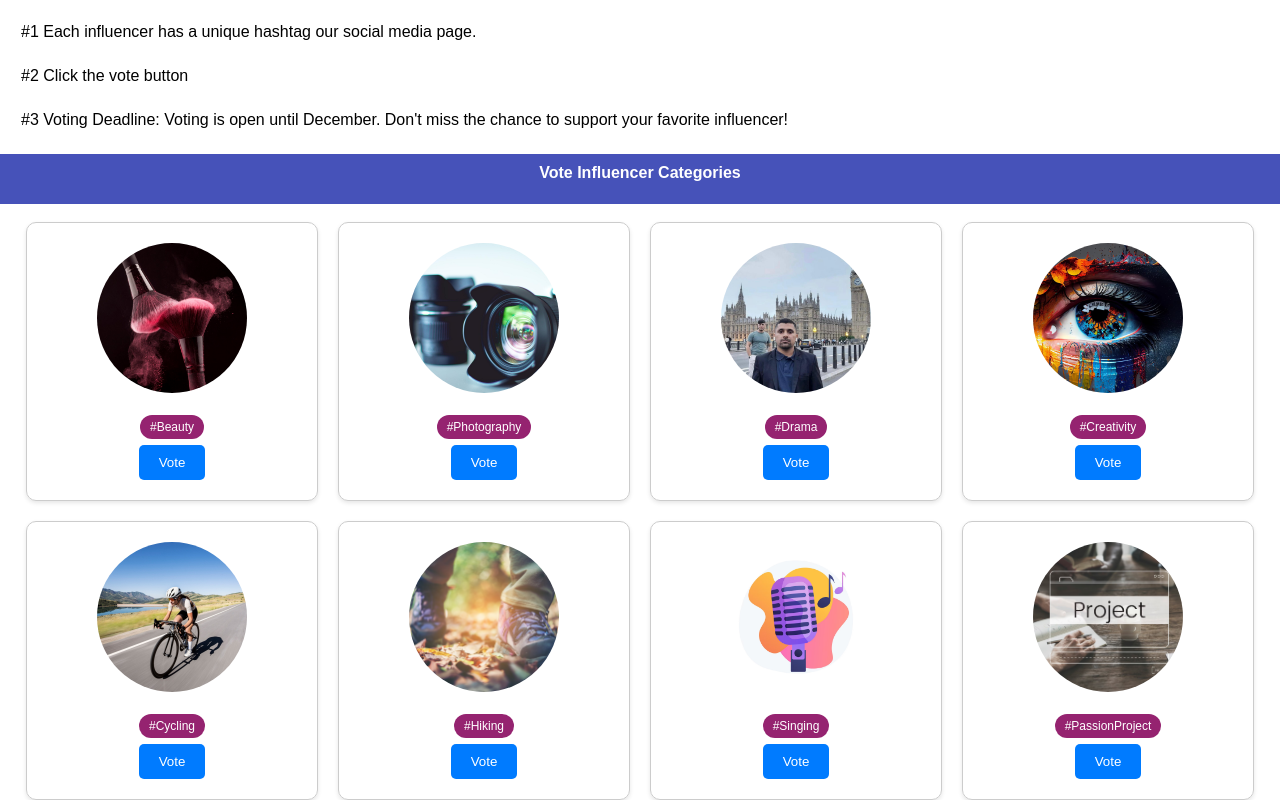
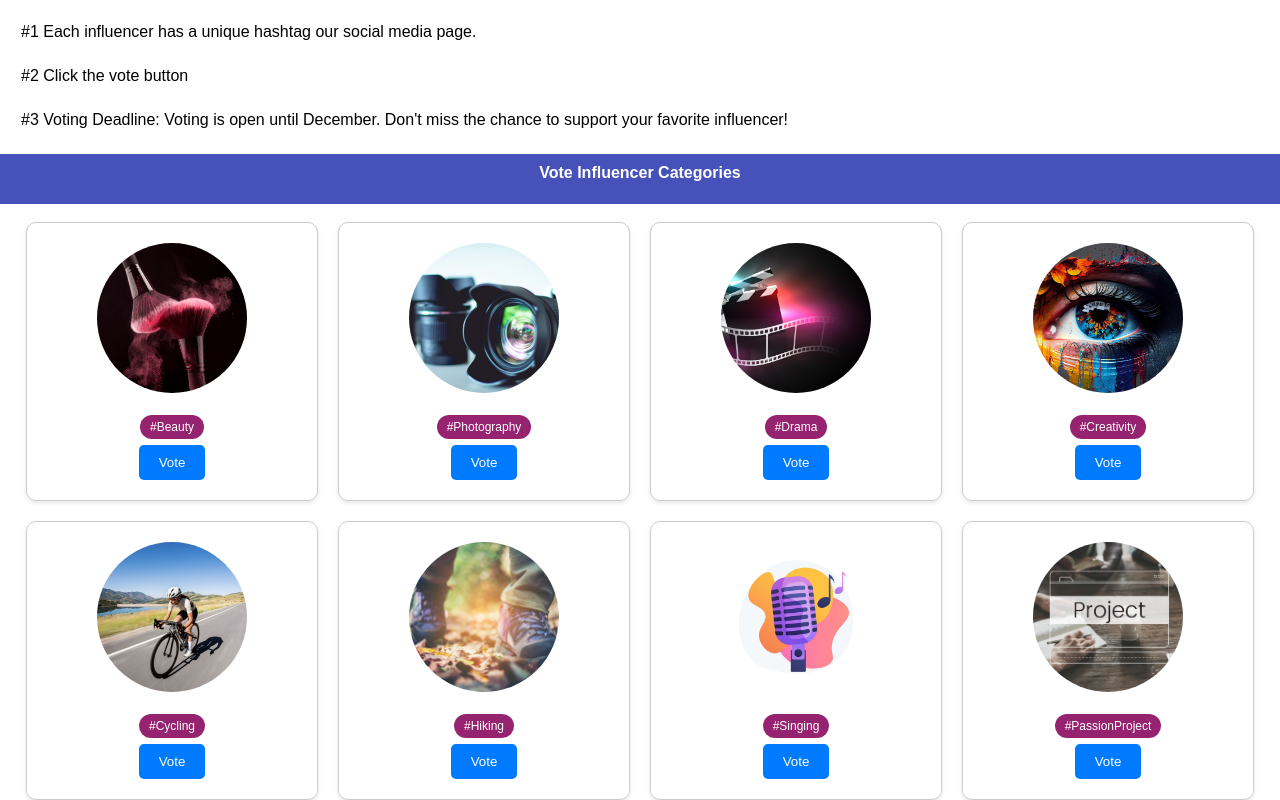
Before and after one commit to phyllova/ignitetalent, a plain HTML site: page index.html in a window 1280 px wide. Shown: the part 1300-2100 px from the top of the page. Drawn offline with Linux system fonts and the light colour scheme.

Commit message:
Update index.html

```diff
--- a/index.html
+++ b/index.html
@@ -93,7 +93,7 @@
 
         <!-- Profile Card 3 -->
         <div id="voter" class="profile-card">
-            <img src="img/contestant003.jpg" alt="Profile 2" class="profile-image">
+            <img src="img/drama.jpeg" alt="Profile 2" class="profile-image">
             <div class="hashtags">
                 <span>#Drama</span>
             </div>
```
